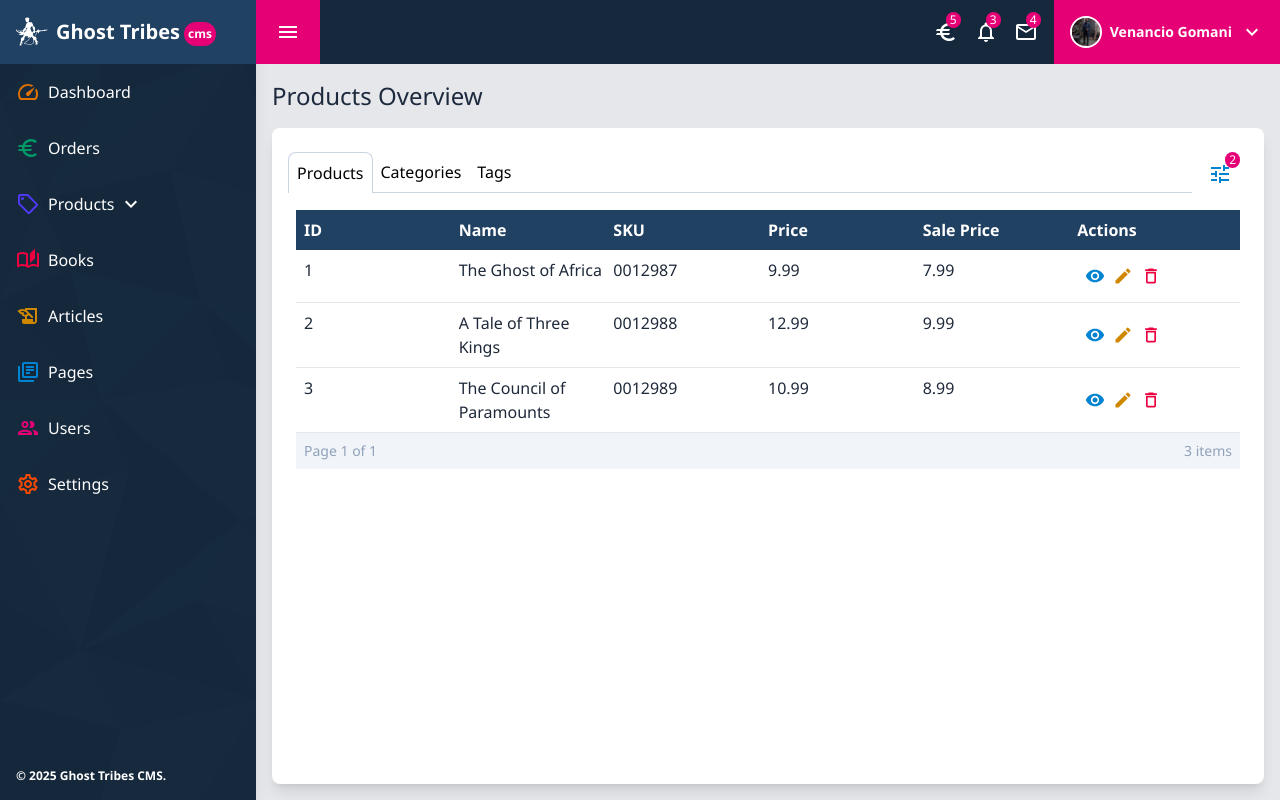
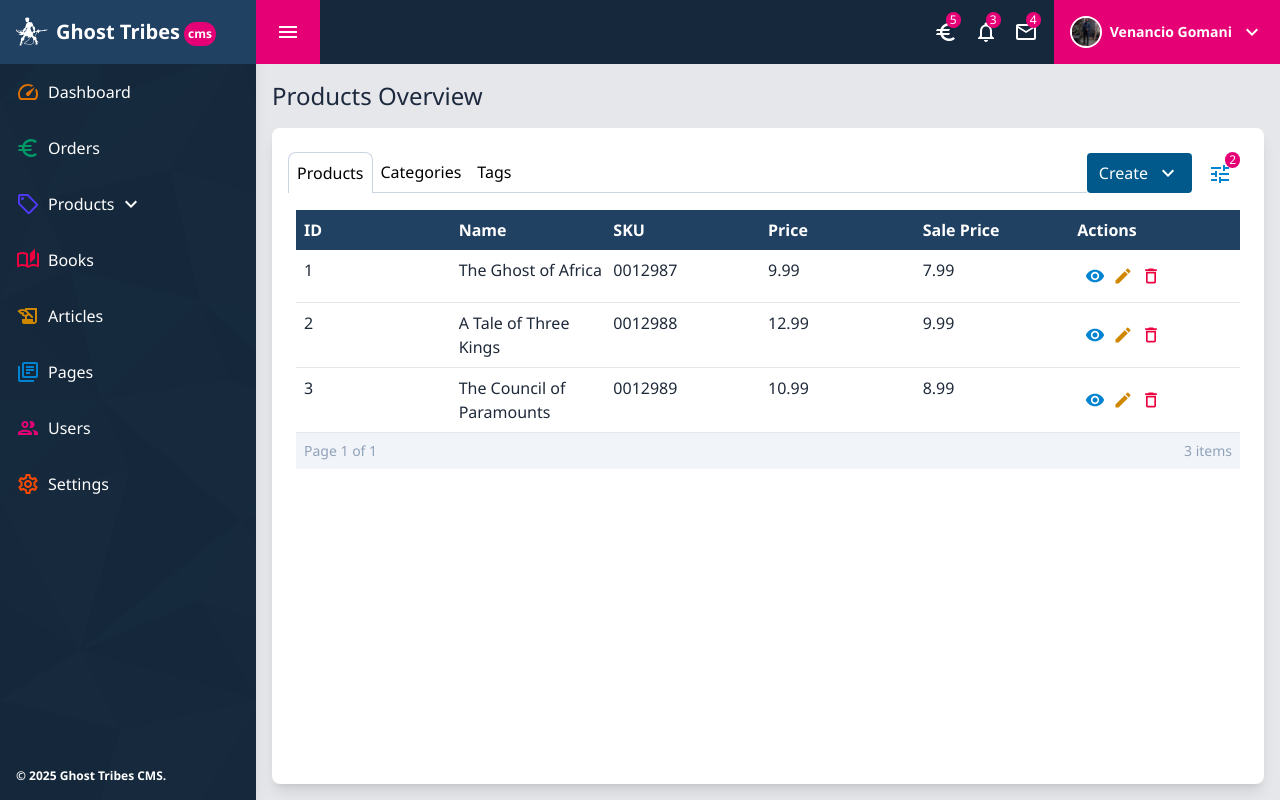
Before and after one commit to venanciogomani/ghosttribes-cms, a React (Vite) app: page /admin in a window 1280 px wide. Built offline with nearby package versions, Linux system fonts and the light colour scheme.

Commit message:
add create button on products

```diff
--- a/src/components/concepts/products/ProductsOverview.tsx
+++ b/src/components/concepts/products/ProductsOverview.tsx
@@ -6,11 +6,15 @@ import { createProductsDataTable } from './controllers/ProductsController';
 import { createCategoriesDataTable } from './controllers/CategoriesController';
 import { createTagsDataTable } from './controllers/TagsController';
 import FilterDrawer from '../../shared/FilterDrawer/FilterDrawer';
+import ExpandMoreOutlinedIcon from '@mui/icons-material/ExpandMoreOutlined';
+import { useNavigate } from 'react-router-dom';
 
 export default function ProductsOverview() {
   const [show, setShow] = useState<boolean>(false);
+  const [openCreate, setOpenCreate] = useState<boolean>(false);
   const [selectedTab, setSelectedTab] = useState<string>('products');
   const [tableData, setTableData] = useState<IDataItem>({} as IDataItem);
+  const navigate = useNavigate();
 
   const productsData = createProductsDataTable(products);
   const categoriesData = createCategoriesDataTable(categories);
@@ -20,11 +24,15 @@ export default function ProductsOverview() {
     if (Object.keys(productsData).length) {
       setTableData(productsData);
       setSelectedTab('products');
+      setShow(false);
+      setOpenCreate(false);
     }
   }, [products]);
 
   const handleSelectTab = (tab: string) => {
     setSelectedTab(tab);
+    setShow(false);
+    setOpenCreate(false);
     if (tab === 'products') {
       setTableData(productsData);
     } else if (tab === 'categories') {
@@ -90,6 +98,44 @@ export default function ProductsOverview() {
               </div>
               <div className="p-2 grow border-b border-slate-300">&nbsp;</div>
             </div>
+            <div className="flex items-center">
+              <div
+                className="relative flex items-center px-3 py-2 bg-sky-800 rounded
+                hover:bg-sky-600 transition duration-300 ease-in-out cursor-pointer"
+                onClick={() => setOpenCreate(!openCreate)}
+              >
+                <span className="text-white">Create</span>
+                <ExpandMoreOutlinedIcon className="ml-2 text-white" />
+                {openCreate && (
+                  <div className="absolute bg-white shadow-lg rounded flex flex-col top-12 right-0 min-w-40 border border-gray-200">
+                    <div
+                      className="w-full p-2 text-sm cursor-pointer bg-transparent
+                      hover:bg-gray-100 transition duration-300 ease-in-out"
+                      onClick={() => navigate('/admin/products/create')}
+                    >
+                      Product
+                    </div>
+                    <div
+                      className="w-full p-2 text-sm cursor-pointer bg-transparent
+                      hover:bg-gray-100 transition duration-300 ease-in-out"
+                      onClick={() => {
+                        console.log('open create modal');
+                      }}
+                    >
+                      Category
+                    </div>
+                    <div
+                      className="w-full p-2 text-sm cursor-pointer bg-transparent
+                      hover:bg-gray-100 transition duration-300 ease-in-out"
+                      onClick={() => {
+                        console.log('open create modal');
+                      }}
+                    >
+                      Tag
+                    </div>
+                  </div>
+                )}
+              </div>
               {selectedTab === 'products' && (
                 <div className="relative p-4">
                   <TuneOutlinedIcon
@@ -102,6 +148,7 @@ export default function ProductsOverview() {
                 </div>
               )}
             </div>
+          </div>
           <DataTable columns={tableData.columns} rows={tableData.rows} />
         </div>
       </div>
```
Lines whose indentation alone changed are shown as unchanged.
